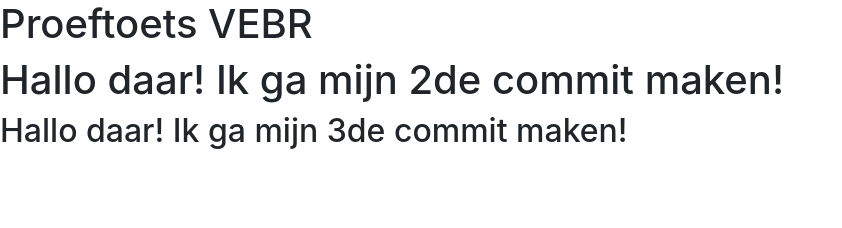
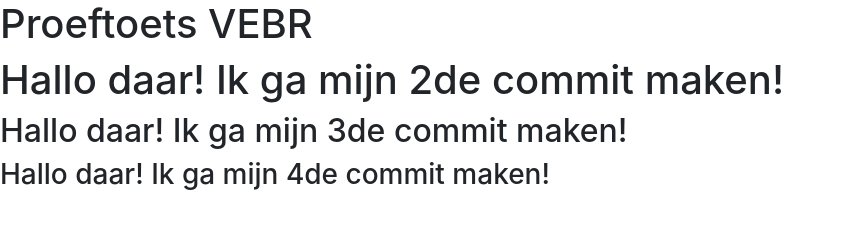
Before and after one commit to TTrashCAN/Proeftoets_VEBR_Blok1, a plain HTML site: page index.html in a window 1280 px wide. Shown: the whole page, without its empty margins (0-842 px from the left). Drawn offline with nearby package versions, Linux system fonts and the light colour scheme.

Commit message:
fourth commit

```diff
--- a/index.html
+++ b/index.html
@@ -14,6 +14,7 @@
     <h1>Proeftoets VEBR</h1>
     <h1>Hallo daar! Ik ga mijn 2de commit maken!</h1>
     <h2>Hallo daar! Ik ga mijn 3de commit maken!</h2>
+    <h3>Hallo daar! Ik ga mijn 4de commit maken!</h3>
 
     <!-- Optional JavaScript -->
     <!-- jQuery first, then Popper.js, then Bootstrap JS -->
```
